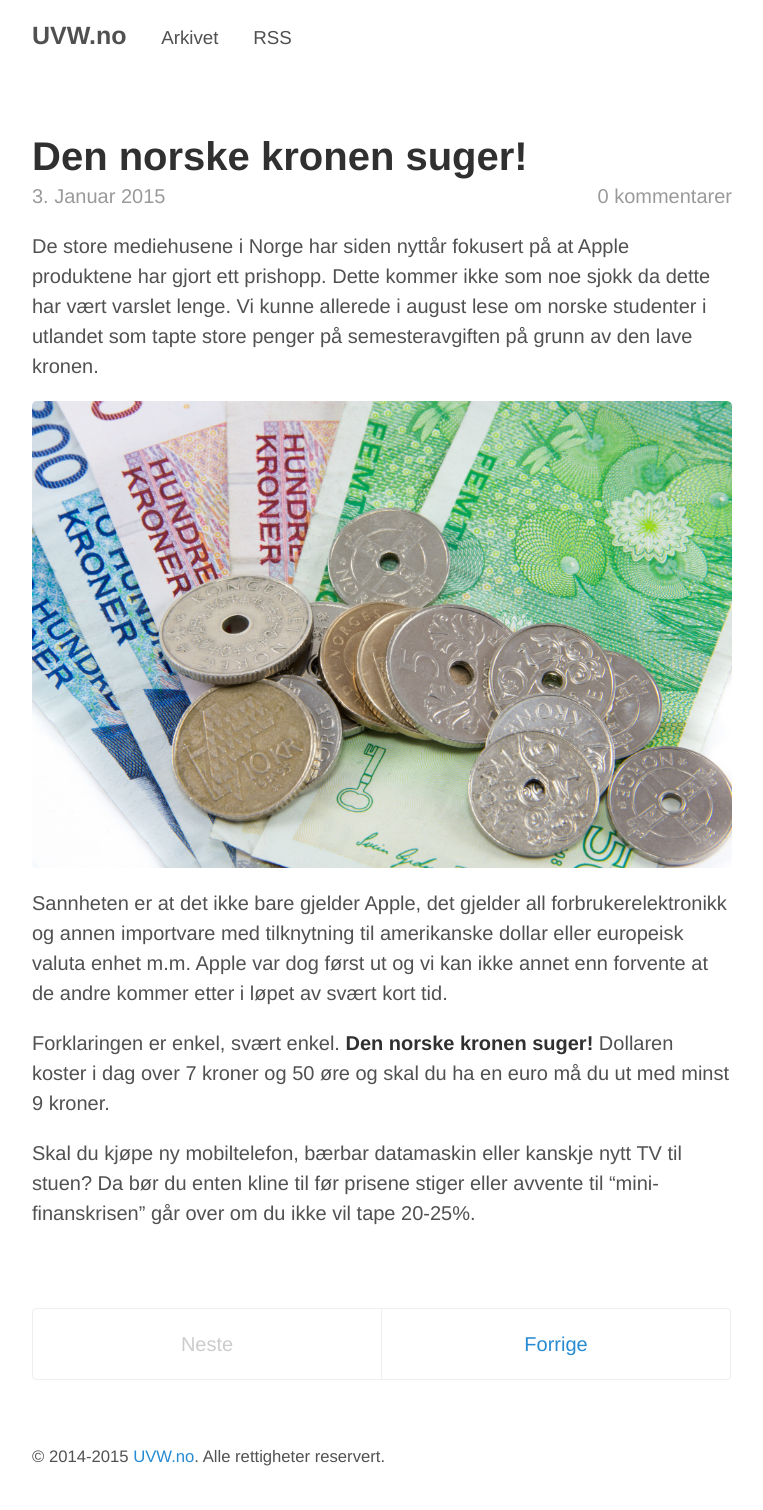
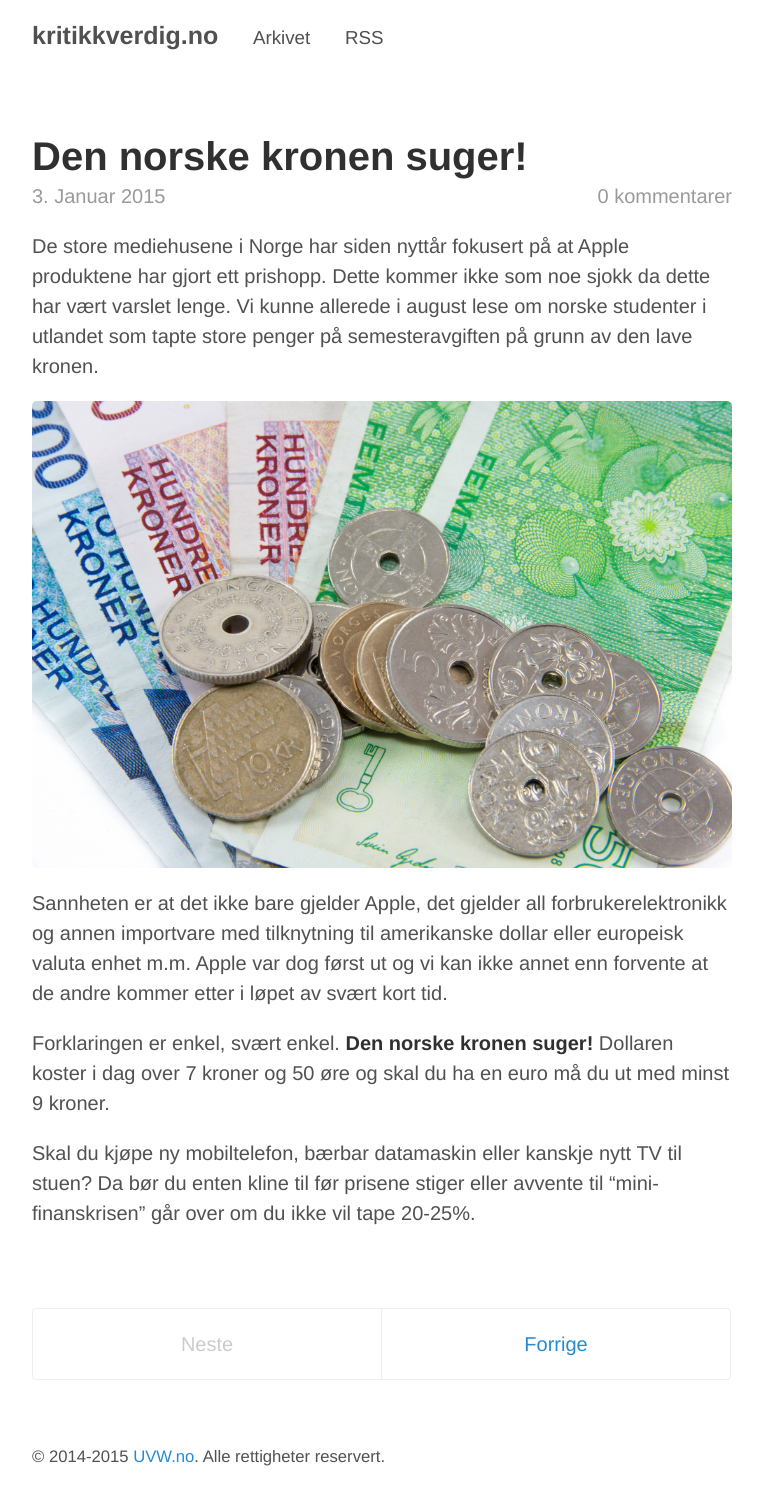
Before and after one commit to hinderaker/www.uvw.no, a Jekyll site: the page built from index.html, in a window 1280 px wide. Shown: the whole page, without its empty margins (258-1021 px from the left). Built offline with Jekyll 4.4.1, drawn with Linux system fonts in a browser that asks for light colours; the list of posts is cut into pages by our own code; comment, search, counter and statistics services are not loaded.

Commit message:
Update _config.yml

```diff
--- a/_config.yml
+++ b/_config.yml
@@ -3,9 +3,9 @@
 relative_permalinks:    true
 
 # Setup
-title:                  'UVW.no'
+title:                  'kritikkverdig.no'
 tagline:                'Delte meninger'
-url:                    http://www.uvw.no
+url:                    http://kritikkverdig.no
 paginate:               1
 paginate_path:          'side:num'
 baseurl:                ''
```
